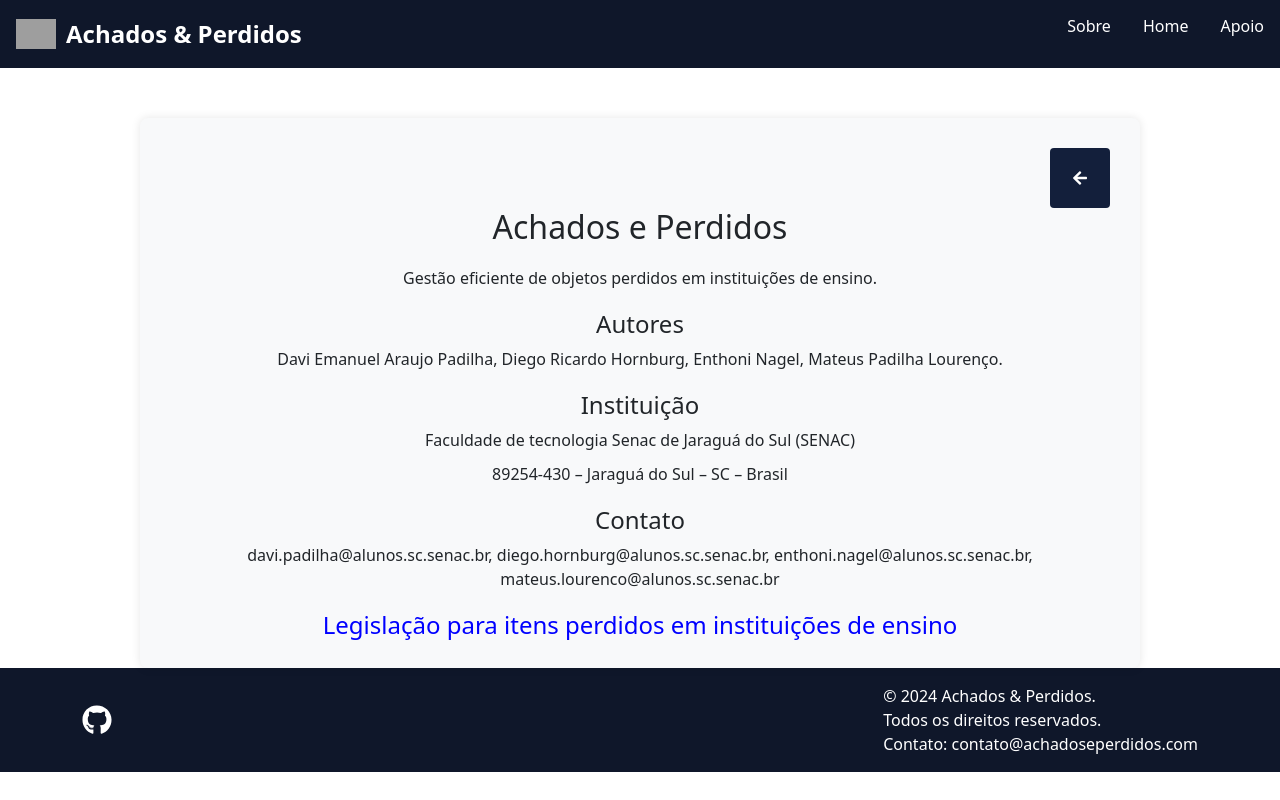
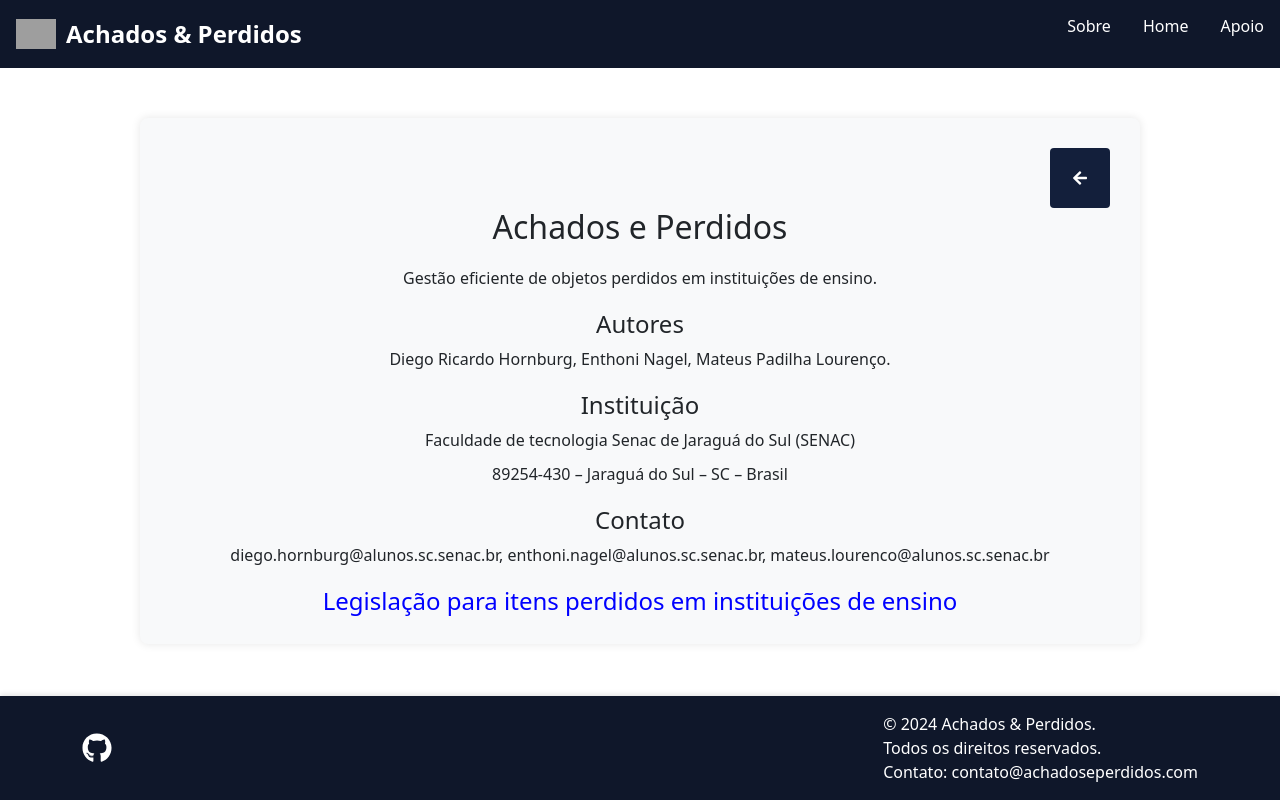
Before and after one commit to d13g0hornburg/ext-04, a React (Create React App) app: page /ext-04/sobre in a window 1280 px wide. Built offline with nearby package versions, Linux system fonts and the light colour scheme; grey boxes are pictures that could not be loaded.

Commit message:
Update styles for listAll.css and listAll.js

```diff
--- a/src/Components/Footer/footer.css
+++ b/src/Components/Footer/footer.css
@@ -1,3 +1,19 @@
+body, html {
+  height: 100%;
+  margin: 0;
+}
+
+#root {
+  display: flex;
+  flex-direction: column;
+  min-height: 100vh;
+}
+
+main {
+  flex: 1;
+  padding-bottom: 60px; /* Adicione padding-bottom para acomodar a altura do rodapé */
+}
+
 .footer {
   background-color: #0f172a;
   color: white;
@@ -6,8 +22,10 @@
   justify-content: space-between;
   align-items: center;
   flex-wrap: wrap;
+  position: fixed;
   bottom: 0;
   width: 100%;
+  box-shadow: 0 -2px 5px rgba(0, 0, 0, 0.1);
 }
 
 .footer-icons a {
--- a/src/Components/Header/header.css
+++ b/src/Components/Header/header.css
@@ -1,3 +1,17 @@
+.header {
+    background-color: #0f172a;
+    color: white;
+    padding: 1rem 0;
+    display: flex;
+    justify-content: space-between;
+    align-items: center;
+    flex-wrap: wrap;
+    position: fixed;
+    bottom: 0;
+    width: 100%;
+    box-shadow: 0 -2px 5px rgba(0, 0, 0, 0.1);
+  }
+
 nav {
     display: flex;
     justify-content: space-between;
--- a/src/Components/Header/header.js
+++ b/src/Components/Header/header.js
@@ -7,6 +7,7 @@ const Header = () => {
     const [menuOpen, setMenuOpen] = useState(false);
 
     return (
+      <header>
         <nav>
           <Link to="/" className="title">
           <img src={logo} className='logo' alt='logo do app'/>
@@ -29,6 +30,7 @@ const Header = () => {
             </li>
           </ul>
         </nav>
+      </header>
     );
   };
 export default Header;
--- a/src/Components/loginComponent.js
+++ b/src/Components/loginComponent.js
@@ -32,7 +32,7 @@ const LoginComponent = () => {
     setSuccess('');
     try {
       await createUserWithEmailAndPassword(auth, email, password);
-      setSuccess('Registration successful! You can now log in.');
+      setSuccess('Registrado! Agora é possível logar ao sistema.');
     } catch (error) {
       setError(mapFirebaseError(error.code));
     }
--- a/src/Pages/AddItem/addItem.css
+++ b/src/Pages/AddItem/addItem.css
@@ -5,6 +5,7 @@ main {
     background-color: #f8f9fa;
     border-radius: 8px;
     box-shadow: 0 0 10px rgba(0, 0, 0, 0.1);
+
   }
 
   h2 {
--- a/src/Pages/Sobre/sobre.js
+++ b/src/Pages/Sobre/sobre.js
@@ -30,12 +30,12 @@ const Sobre = () => {
 
         <p>Gestão eficiente de objetos perdidos em instituições de ensino.</p>
         <h2>Autores</h2>
-        <p>Davi Emanuel Araujo Padilha, Diego Ricardo Hornburg, Enthoni Nagel, Mateus Padilha Lourenço.</p>
+        <p>Diego Ricardo Hornburg, Enthoni Nagel, Mateus Padilha Lourenço.</p>
         <h2>Instituição</h2>
         <p>Faculdade de tecnologia Senac de Jaraguá do Sul (SENAC)</p>
         <p>89254-430 – Jaraguá do Sul – SC – Brasil</p>
         <h2>Contato</h2>
-        <p>davi.padilha@alunos.sc.senac.br, diego.hornburg@alunos.sc.senac.br, enthoni.nagel@alunos.sc.senac.br, mateus.lourenco@alunos.sc.senac.br</p>
+        <p>diego.hornburg@alunos.sc.senac.br, enthoni.nagel@alunos.sc.senac.br, mateus.lourenco@alunos.sc.senac.br</p>
         <h2 onClick={toggleLegislation} className="expandable">Legislação para itens perdidos em instituições de ensino</h2>
         {showLegislation && (
           <div className="legislation-content">
```
Also changed, not shown: src/uploads/48af343f-cd77-4733-87b0-8e1a680e8494.jpg (added). Lines whose indentation alone changed are shown as unchanged.
